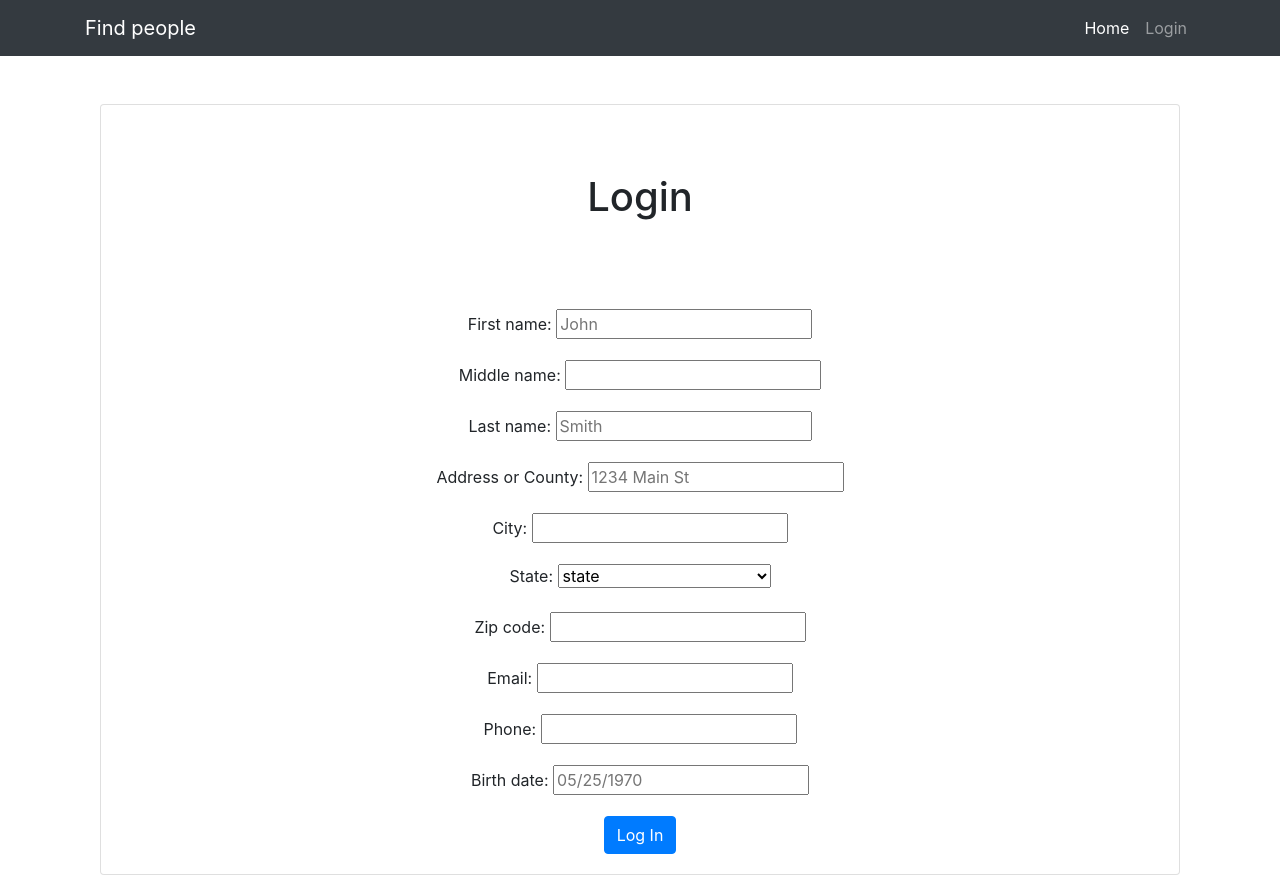
After one commit to dmirakyan/jurypick, a Django app: template jurypick/templates/registration/login.html in a window 1280 px wide. The commit adds this page. Run offline with Django 3.2, Linux system fonts and the light colour scheme; the template is opened without the code that fills it: values that come from a table or form of the project are taken from there, others are empty; some libraries are stand-ins or nearby versions.

Commit message:
Login now works
Time to deploy?

```diff
--- a/jurypick/jurypick/urls.py
+++ b/jurypick/jurypick/urls.py
@@ -24,4 +24,5 @@
     path('', views.index, name='index'),
     path('jurorsearch/',include('jurorsearch.urls')),
     path('admin/', admin.site.urls),
+    path('accounts/', include('registration.backends.simple.urls')),
 ]+ static(settings.MEDIA_URL, document_root=settings.MEDIA_ROOT)
--- a/jurypick/templates/jurorsearch/base.html
+++ b/jurypick/templates/jurorsearch/base.html
@@ -24,10 +24,10 @@
       <div class="collapse navbar-collapse" id="navbarResponsive">
         <ul class="navbar-nav ml-auto">
           <li class="nav-item active">
-            <a class="nav-link" href="#">Home</a>
+            <a class="nav-link" href="/">Home</a>
           </li>
           <li class="nav-item">
-            <a class="nav-link" href="#">Login</a>
+            <a class="nav-link" href="/accounts/login/">Login</a>
           </li>
         </ul>
       </div>
--- a/jurypick/templates/jurorsearch/search-form.html
+++ b/jurypick/templates/jurorsearch/search-form.html
@@ -40,5 +40,5 @@
           {{ form.birth_date|as_crispy_field }}
         </div>
       </div>
-    <input type="submit" class ="btn btn-primary" name="submit" value="Search"/>
+    <input type="submit" class="btn btn-primary" name="submit" value="Search"/>
 </form>
--- /dev/null
+++ b/jurypick/templates/registration/login.html
@@ -0,0 +1,22 @@
+{% extends 'jurorsearch/base.html' %}
+
+{% block body_block %}
+<div class="container">
+    <div class="row">
+        <div class="col-lg-12 text-center">
+            <!-- <p class="lead">search for people</p> -->
+            <div class="container-fluid">
+            <div class ="card card-body mt-5">
+            <h1 class="mt-5" style="padding-bottom:2em">Login</h1>
+                    <form method="post" action=".">
+                        {% csrf_token %}
+                        {{ form.as_p }}
+                        <input type="submit" class="btn btn-primary" value="Log In" />
+                        <input type="hidden" name="next"  value="{{ next }}" />
+                    </form>
+            </div>
+            </div>
+        </div>
+    </div>
+</div>
+{% endblock %}
```
Also changed, not shown: jurypick/jurorsearch/views.py (+46 -15 lines), jurypick/jurypick/settings.py (+9 -0 lines).
